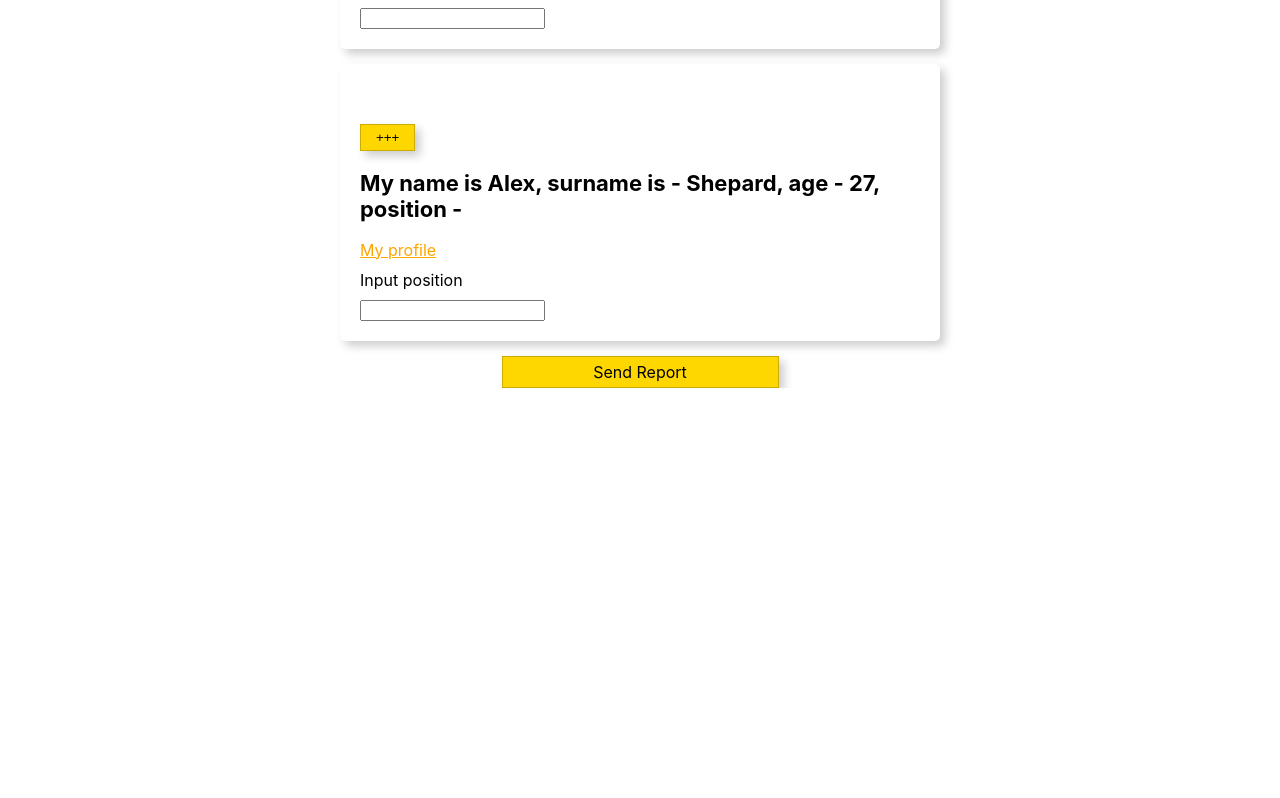
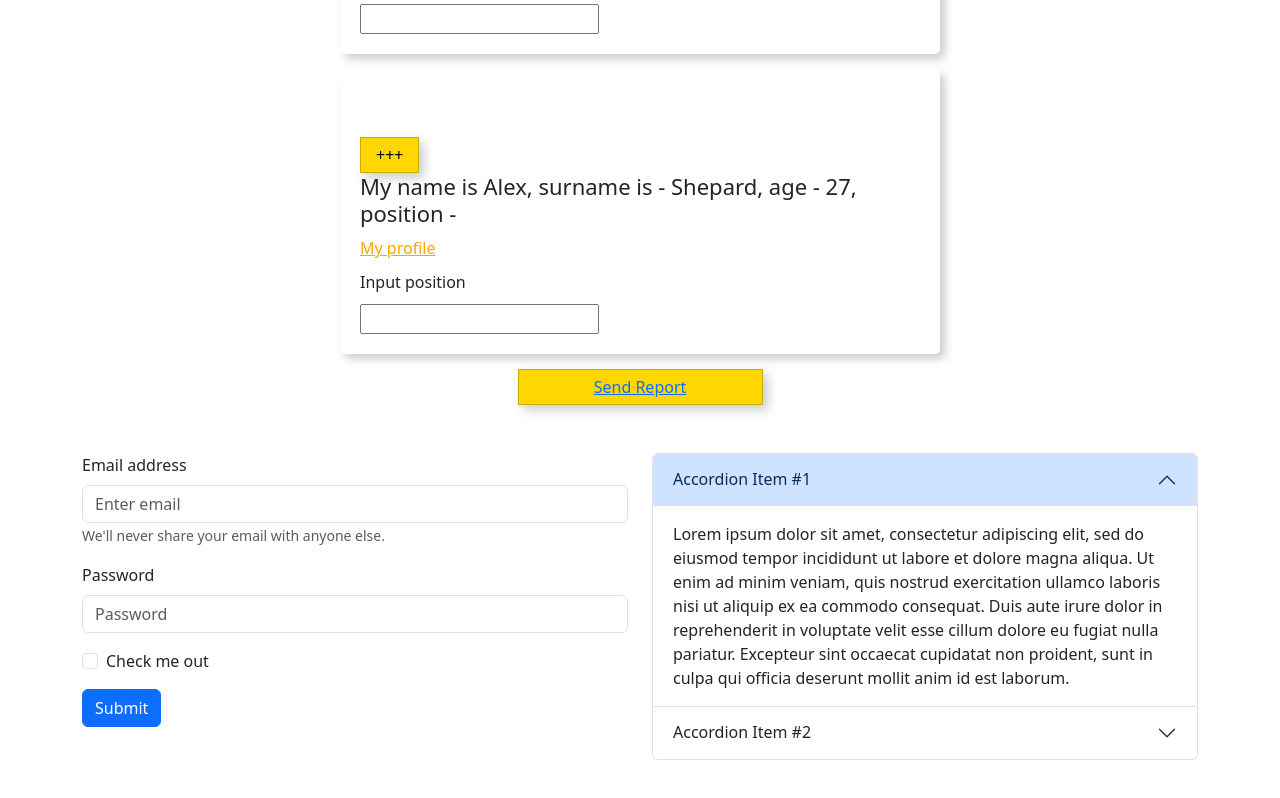
Before and after one commit to Khandohii/react-application-june2023, a React (Create React App) app in the folder my-app/: page / in a window 1280 px wide. Shown: the part 428-1226 px from the top of the page. Before the commit the page ends 816 px from the top, so only its background shows below. Built offline with nearby package versions, Linux system fonts and the light colour scheme.

Commit message:
Styles in React. Ready Component libraries with Styles

```diff
--- a/my-app/package.json
+++ b/my-app/package.json
@@ -6,7 +6,9 @@
     "@testing-library/jest-dom": "^5.16.5",
     "@testing-library/react": "^13.4.0",
     "@testing-library/user-event": "^13.5.0",
+    "bootstrap": "^5.3.1",
     "react": "^18.2.0",
+    "react-bootstrap": "^2.8.0",
     "react-dom": "^18.2.0",
     "react-scripts": "5.0.1",
     "styled-components": "^6.0.7",
--- /dev/null
+++ b/my-app/src/BootstrapTest.js
@@ -0,0 +1,64 @@
+
+import {Container, Row, Col, Accordion, Button, Form } from 'react-bootstrap';
+
+const BootstrapTest = () => {
+    return (
+        <Container className='mt-5 mb-5'>
+            <Row>
+                <Col>
+                    <Form>
+                        <Form.Group className="mb-3" controlId="formBasicEmail">
+                            <Form.Label>Email address</Form.Label>
+                            <Form.Control type="email" placeholder="Enter email" />
+                            <Form.Text className="text-muted">
+                                We'll never share your email with anyone else.
+                            </Form.Text>
+                        </Form.Group>
+
+                        <Form.Group className="mb-3" controlId="formBasicPassword">
+                            <Form.Label>Password</Form.Label>
+                            <Form.Control type="password" placeholder="Password" />
+                        </Form.Group>
+                        <Form.Group className="mb-3" controlId="formBasicCheckbox">
+                            <Form.Check type="checkbox" label="Check me out" />
+                        </Form.Group>
+                        <Button variant="primary" type="submit">
+                            Submit
+                        </Button>
+                    </Form>
+                </Col>
+
+                <Col>
+                    <Accordion defaultActiveKey="0">
+                        <Accordion.Item eventKey="0">
+                            <Accordion.Header>Accordion Item #1</Accordion.Header>
+                            <Accordion.Body>
+                                Lorem ipsum dolor sit amet, consectetur adipiscing elit, sed do
+                                eiusmod tempor incididunt ut labore et dolore magna aliqua. Ut enim ad
+                                minim veniam, quis nostrud exercitation ullamco laboris nisi ut
+                                aliquip ex ea commodo consequat. Duis aute irure dolor in
+                                reprehenderit in voluptate velit esse cillum dolore eu fugiat nulla
+                                pariatur. Excepteur sint occaecat cupidatat non proident, sunt in
+                                culpa qui officia deserunt mollit anim id est laborum.
+                            </Accordion.Body>
+                        </Accordion.Item>
+                        <Accordion.Item eventKey="1">
+                            <Accordion.Header>Accordion Item #2</Accordion.Header>
+                            <Accordion.Body>
+                                Lorem ipsum dolor sit amet, consectetur adipiscing elit, sed do
+                                eiusmod tempor incididunt ut labore et dolore magna aliqua. Ut enim ad
+                                minim veniam, quis nostrud exercitation ullamco laboris nisi ut
+                                aliquip ex ea commodo consequat. Duis aute irure dolor in
+                                reprehenderit in voluptate velit esse cillum dolore eu fugiat nulla
+                                pariatur. Excepteur sint occaecat cupidatat non proident, sunt in
+                                culpa qui officia deserunt mollit anim id est laborum.
+                            </Accordion.Body>
+                        </Accordion.Item>
+                    </Accordion>
+                </Col>
+            </Row>
+        </Container>
+    )
+}
+
+export default BootstrapTest;
--- a/my-app/src/index.js
+++ b/my-app/src/index.js
@@ -3,7 +3,10 @@ import ReactDOM from 'react-dom/client';
 import './index.css';
 import App from './App';
 import { Button } from './App';
+import BootstrapTest from './BootstrapTest';
 import styled from 'styled-components';
+
+import 'bootstrap/dist/css/bootstrap.min.css';
 
 const root = ReactDOM.createRoot(document.getElementById('root'));
 
@@ -39,5 +42,6 @@ root.render(
   <StrictMode>
     <App/>
     <BigButton as={'a'}>Send Report</BigButton>
+    <BootstrapTest/>
   </StrictMode>
 );
```
Also changed, not shown: 1 other file (tests, documents, lock files or other folders).
